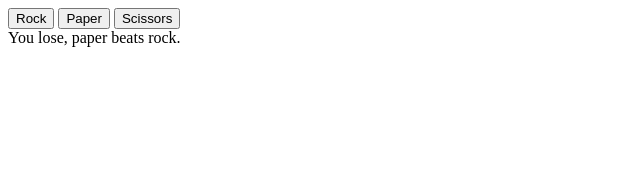
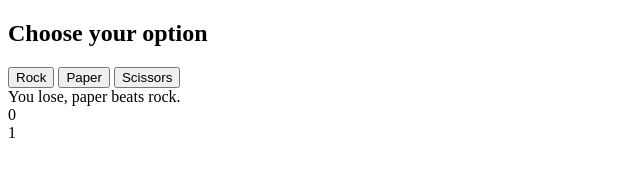
Before and after one commit to NiccoloBressler/odin-rock-paper-scissors, a plain HTML site: page index.html in a window 1280 px wide. Both pictures are taken after a click on the button "Rock". Shown: the whole page, without its empty margins (0-640 px from the left). Drawn offline with Linux system fonts and the light colour scheme.

Commit message:
Added functionality to keep score at the end of every turn

```diff
--- a/app.js
+++ b/app.js
@@ -1,4 +1,6 @@
 const results = document.querySelector('#results');
+const playerScoreResult = document.querySelector('#playerScore');
+const computerScoreResult = document.querySelector('#computerScore');
 
 let playerScore = 0;
 let computerScore = 0;
@@ -14,25 +16,36 @@ function playRound(playerSelection, computerSelection) {
     if ((playerSelection === "rock") && (computerSelection === "scissors")) {
         results.textContent = "You win, " + playerSelection + " beats " + computerSelection + ".";
         playerScore++;
+
     } else if ((playerSelection === "paper") && (computerSelection === "rock")) {
         results.textContent = "You win, " + playerSelection + " beats " + computerSelection + ".";
         playerScore++;
+
     } else if ((playerSelection === "scissors") && (computerSelection === "paper")) {
         results.textContent = "You win, " + playerSelection + " beats " + computerSelection + ".";
         playerScore++;
+
     } else if ((computerSelection === "rock") && (playerSelection === "scissors")) {
         results.textContent = "You lose, " + computerSelection + " beats " + playerSelection + ".";
         computerScore++;
+
     } else if ((computerSelection === "paper") && (playerSelection === "rock")) {
         results.textContent = "You lose, " + computerSelection + " beats " + playerSelection + ".";
         computerScore++;
+
     } else if ((computerSelection === "scissors") && (playerSelection === "paper")) {
         results.textContent = "You lose, " + computerSelection + " beats " + playerSelection + ".";
         computerScore++;
+
     } else if ((playerSelection) === (computerSelection)) {
         results.textContent = "The round is a tie.";
     }
+
+    playerScoreResult.textContent = playerScore;
+    computerScoreResult.textContent = computerScore;
+
 }
+
 
 const rock = document.getElementById('rock');
 rock.onclick = () => playRound('rock', computerPlay());
--- a/index.html
+++ b/index.html
@@ -8,11 +8,14 @@
 </head>
 <body>
     <div id='choice'>
+        <h2>Choose your option</h2>
         <button id='rock'>Rock</button>
         <button id='paper'>Paper</button>
         <button id='scissors'>Scissors</button>
     </div>
     <div id="results"></div>
+    <div id="playerScore"></div>
+    <div id="computerScore"></div>
     <script src="app.js" type="text/javascript"></script>
 
 </body>
```
